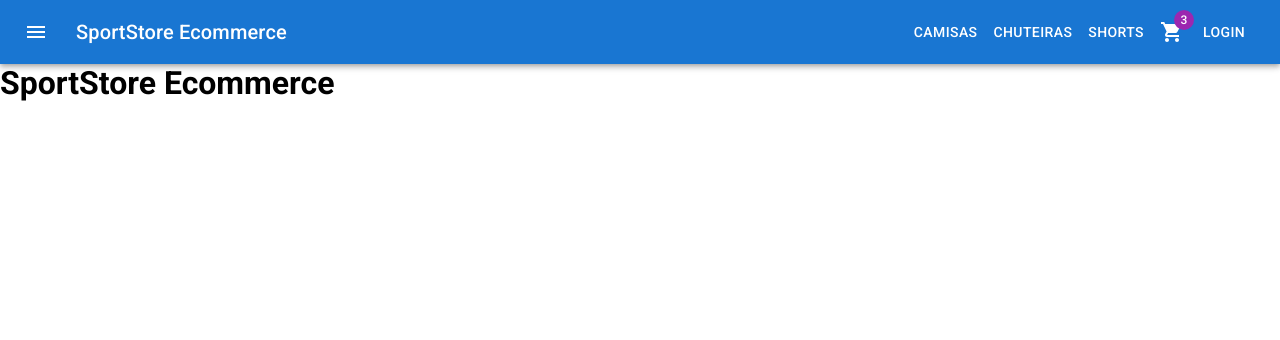
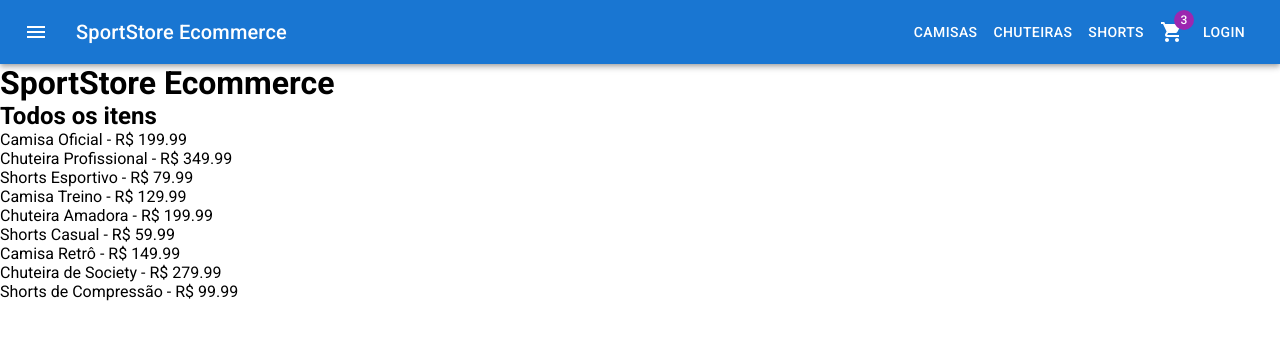
Before and after one commit to LucasRocha2308/sport-store-ecommerce, a React (Vite) app: page / in a window 1280 px wide. Shown: the top 340 px of the page. Built offline with nearby package versions, Linux system fonts and the light colour scheme.

Commit message:
feat: add itemsMock and itemsService

```diff
--- a/src/App.jsx
+++ b/src/App.jsx
@@ -1,10 +1,12 @@
 import { NavBar } from "../src/components/NavBar/ NavBar";
+import { ItemListContainer } from "./components/ItemListContainer/ItemListContainer";
 
 function App() {
   return (
     <>
       <NavBar />
       <h1>SportStore Ecommerce </h1>
+      <ItemListContainer />
     </>
   );
 }
--- /dev/null
+++ b/src/components/ItemListContainer/ItemListContainer.jsx
@@ -0,0 +1,27 @@
+import React, { useEffect, useState } from "react";
+import { getItems, getItemsByCategory } from "../../services/itemsService";
+
+export function ItemListContainer({ category }) {
+  const [items, setItems] = useState([]);
+
+  useEffect(() => {
+    if (category) {
+      getItemsByCategory(category).then(setItems);
+    } else {
+      getItems().then(setItems);
+    }
+  }, [category]);
+
+  return (
+    <div>
+      <h2>{category ? `Categoria: ${category}` : "Todos os itens"}</h2>
+      <ul>
+        {items.map((item) => (
+          <li key={item.id}>
+            {item.title} - R$ {item.price}
+          </li>
+        ))}
+      </ul>
+    </div>
+  );
+}
--- /dev/null
+++ b/src/mock/itemsMock.js
@@ -0,0 +1,74 @@
+export const items = [
+  {
+    id: 1,
+    title: "Camisa Oficial",
+    description: "Camisa oficial do time X, material de alta qualidade.",
+    price: 199.99,
+    pictureUrl: "https://via.placeholder.com/150",
+    category: "camisas",
+  },
+  {
+    id: 2,
+    title: "Chuteira Profissional",
+    description: "Chuteira de última geração para alto desempenho.",
+    price: 349.99,
+    pictureUrl: "https://via.placeholder.com/150",
+    category: "chuteiras",
+  },
+  {
+    id: 3,
+    title: "Shorts Esportivo",
+    description: "Shorts confortável para práticas esportivas.",
+    price: 79.99,
+    pictureUrl: "https://via.placeholder.com/150",
+    category: "shorts",
+  },
+  {
+    id: 4,
+    title: "Camisa Treino",
+    description: "Camisa leve para treinos diários.",
+    price: 129.99,
+    pictureUrl: "https://via.placeholder.com/150",
+    category: "camisas",
+  },
+  {
+    id: 5,
+    title: "Chuteira Amadora",
+    description: "Modelo ideal para iniciantes.",
+    price: 199.99,
+    pictureUrl: "https://via.placeholder.com/150",
+    category: "chuteiras",
+  },
+  {
+    id: 6,
+    title: "Shorts Casual",
+    description: "Ótimo para uso casual e treinos leves.",
+    price: 59.99,
+    pictureUrl: "https://via.placeholder.com/150",
+    category: "shorts",
+  },
+  {
+    id: 7,
+    title: "Camisa Retrô",
+    description: "Camisa retrô de um grande time do passado.",
+    price: 149.99,
+    pictureUrl: "https://via.placeholder.com/150",
+    category: "camisas",
+  },
+  {
+    id: 8,
+    title: "Chuteira de Society",
+    description: "Chuteira ideal para grama sintética.",
+    price: 279.99,
+    pictureUrl: "https://via.placeholder.com/150",
+    category: "chuteiras",
+  },
+  {
+    id: 9,
+    title: "Shorts de Compressão",
+    description: "Shorts que proporciona melhor desempenho.",
+    price: 99.99,
+    pictureUrl: "https://via.placeholder.com/150",
+    category: "shorts",
+  },
+];
--- /dev/null
+++ b/src/services/itemsService.js
@@ -0,0 +1,17 @@
+import { items } from "../mock/itemsMock";
+
+export const getItems = () => {
+  return new Promise((resolve) => {
+    setTimeout(() => {
+      resolve(items);
+    }, 2000);
+  });
+};
+
+export const getItemsByCategory = (category) => {
+  return new Promise((resolve) => {
+    setTimeout(() => {
+      resolve(items.filter((item) => item.category === category));
+    }, 2000);
+  });
+};
```
Also changed, not shown: src/components/CardItem/CardItem.jsx (added, +41 -0 lines).
